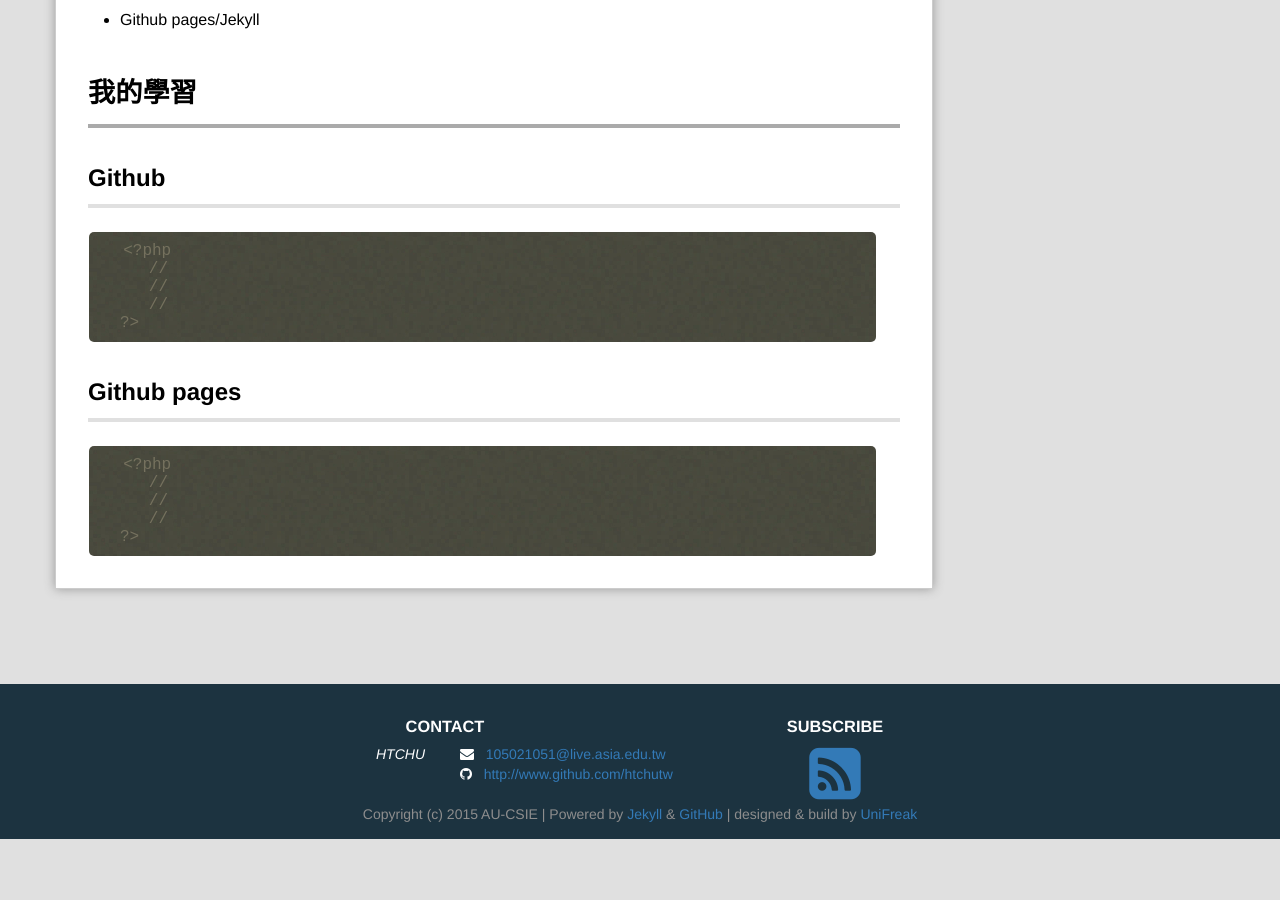
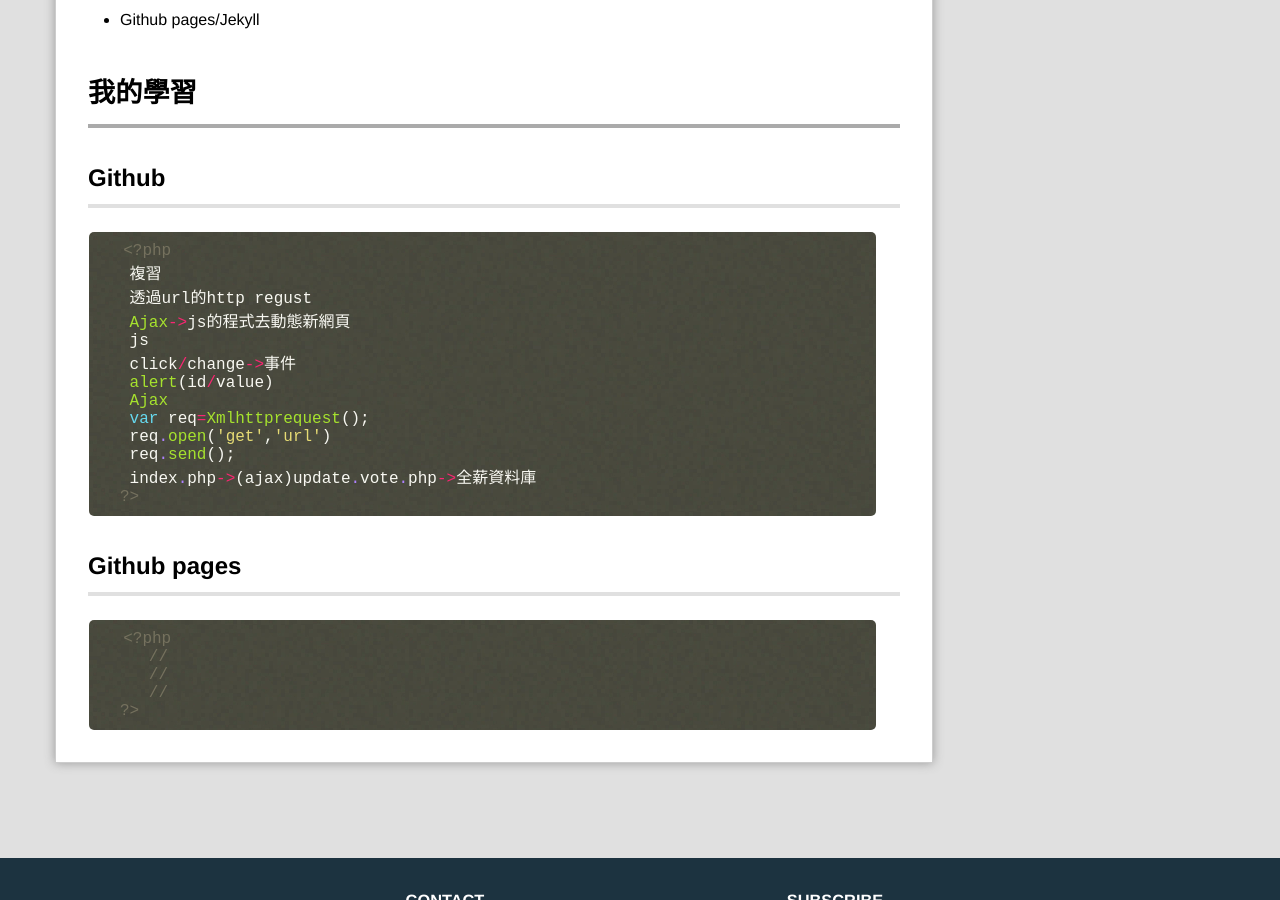
Before and after one commit to jacky0325/webcourse, a Jekyll site: the page built from _posts/2017-12-06-Class12.md, in a window 1280 px wide and 900 px high, scrolled down 616 px. Built offline with Jekyll 4.4.1, drawn with Linux system fonts in a browser that asks for light colours; Markdown is read by kramdown in place of the engine named in the settings; comment, search, counter and statistics services are not loaded; before the commit the page ends 1455 px from its top, so only the background shows below that.

Commit message:
Update 2017-12-06-Class12.md

````diff
--- a/_posts/2017-12-06-Class12.md
+++ b/_posts/2017-12-06-Class12.md
@@ -21,9 +21,17 @@ github帳號及使用github做blog。。
 
 ```php
 <?php
-   //
-   //
-   //
+ 複習
+ 透過url的http regust
+ Ajax->js的程式去動態新網頁
+ js
+ click/change->事件
+ alert(id/value)
+ Ajax
+ var req=Xmlhttprequest();
+ req.open('get','url')
+ req.send();
+ index.php->(ajax)update.vote.php->全薪資料庫
 ?>
 ```
 ##Github pages
````
